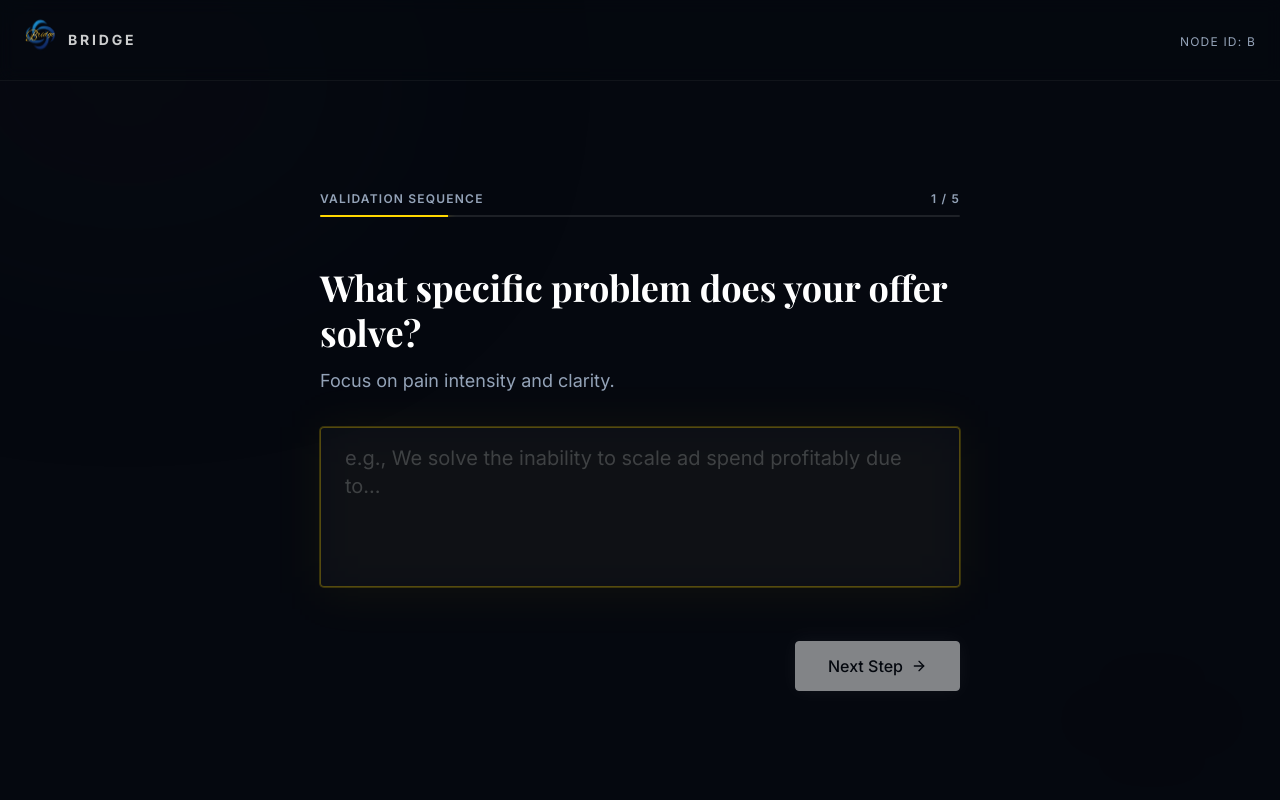
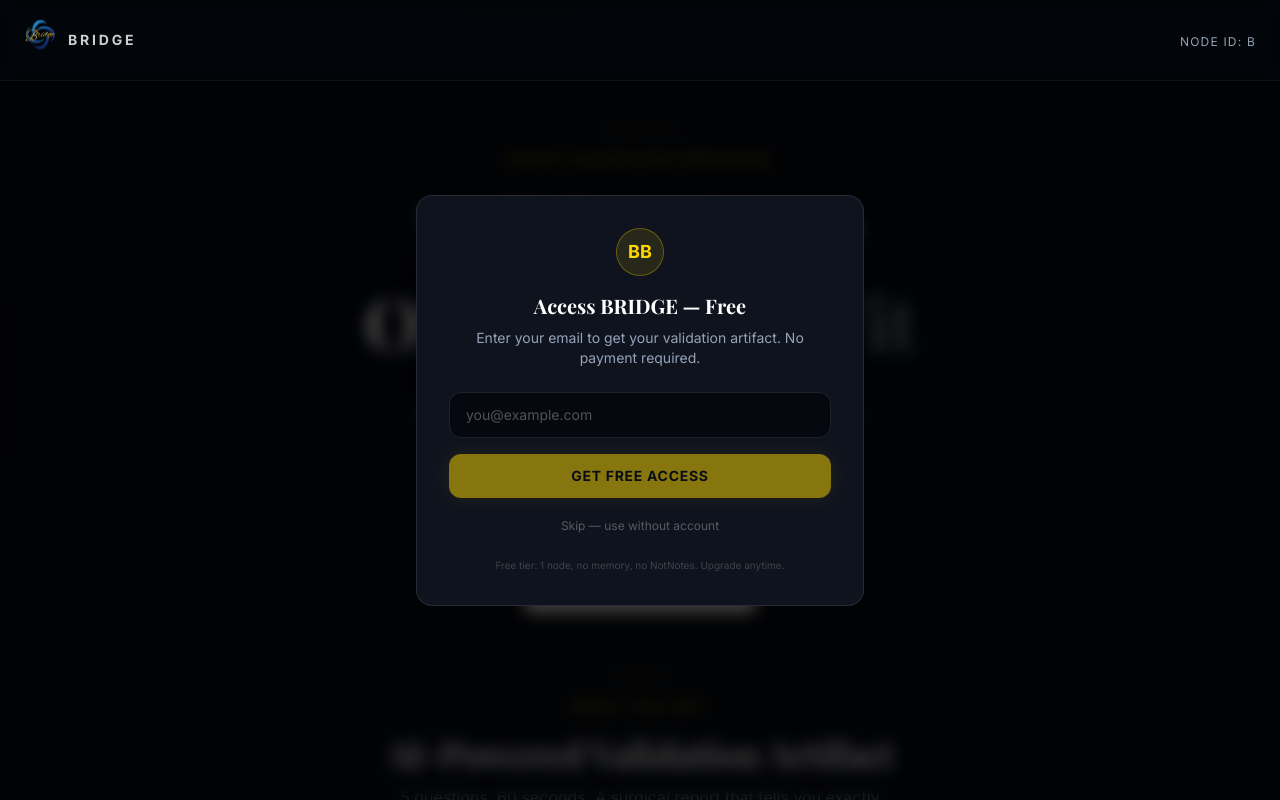
Before and after one commit to toidiputS/bridge-pwa, a React (Vite) app: page / in a window 1280 px wide. Both pictures are taken after a click on the button "Initiate Validation". Shown: the top 800 px of the page. Built offline with nearby package versions, Linux system fonts and the light colour scheme; no server answers.

Commit message:
Add Supabase email auth, Stripe payment links, EmailGate modal, functional pricing buttons

```diff
--- a/App.tsx
+++ b/App.tsx
@@ -9,6 +9,7 @@ import { Button } from './components/Button';
 import { FeaturePreview } from './components/FeaturePreview';
 import { SquadFlow } from './components/SquadFlow';
 import { PricingTiers } from './components/PricingTiers';
+import { EmailGate } from './components/EmailGate';
 
 // Utility to generate the raw text format for "NotNotes"
 const generateArtifactText = (report: ValidationReport) => {
@@ -56,8 +57,14 @@ END OF REPORT
 export default function App() {
   const [state, setState] = useState<AppState>(AppState.WELCOME);
   const [report, setReport] = useState<ValidationReport | null>(null);
+  const [showEmailGate, setShowEmailGate] = useState(false);
 
   const handleStart = () => {
+    setShowEmailGate(true);
+  };
+
+  const handleEmailSuccess = () => {
+    setShowEmailGate(false);
     setState(AppState.QUESTIONS);
   };
 
@@ -143,7 +150,7 @@ export default function App() {
               <SquadFlow />
 
               {/* Pricing Section */}
-              <PricingTiers />
+              <PricingTiers onStartFree={handleStart} />
 
               {/* Bottom CTA */}
               <div className="text-center py-16">
@@ -153,6 +160,13 @@ export default function App() {
               </div>
             </motion.div>
           )}
+
+          {/* Email Gate Modal */}
+          <EmailGate
+            isOpen={showEmailGate}
+            onClose={() => setShowEmailGate(false)}
+            onSuccess={handleEmailSuccess}
+          />
 
           {state === AppState.QUESTIONS && (
             <motion.div
--- /dev/null
+++ b/components/EmailGate.tsx
@@ -0,0 +1,136 @@
+import React, { useState } from 'react';
+import { motion, AnimatePresence } from 'framer-motion';
+import { signInWithEmail } from '../services/supabase';
+
+interface EmailGateProps {
+    isOpen: boolean;
+    onClose: () => void;
+    onSuccess: () => void;
+}
+
+export const EmailGate: React.FC<EmailGateProps> = ({ isOpen, onClose, onSuccess }) => {
+    const [email, setEmail] = useState('');
+    const [loading, setLoading] = useState(false);
+    const [sent, setSent] = useState(false);
+    const [error, setError] = useState('');
+
+    const handleSubmit = async (e: React.FormEvent) => {
+        e.preventDefault();
+        if (!email.trim()) return;
+
+        setLoading(true);
+        setError('');
+
+        try {
+            await signInWithEmail(email);
+            setSent(true);
+            // Allow immediate access on free tier — magic link is for persistent access later
+            setTimeout(() => {
+                onSuccess();
+            }, 2000);
+        } catch (err: any) {
+            setError(err.message || 'Failed to send. Please try again.');
+            setLoading(false);
+        }
+    };
+
+    const handleSkip = () => {
+        // Free tier: let them use without email, but no memory/persistence
+        onSuccess();
+    };
+
+    return (
+        <AnimatePresence>
+            {isOpen && (
+                <motion.div
+                    initial={{ opacity: 0 }}
+                    animate={{ opacity: 1 }}
+                    exit={{ opacity: 0 }}
+                    className="fixed inset-0 z-100 flex items-center justify-center bg-black/70 backdrop-blur-sm px-4"
+                    onClick={onClose}
+                >
+                    <motion.div
+                        initial={{ opacity: 0, scale: 0.9, y: 20 }}
+                        animate={{ opacity: 1, scale: 1, y: 0 }}
+                        exit={{ opacity: 0, scale: 0.95, y: 10 }}
+                        transition={{ duration: 0.3, ease: [0.16, 1, 0.3, 1] }}
+                        className="bg-bridge-card border border-white/10 rounded-2xl p-8 max-w-md w-full shadow-2xl"
+                        onClick={(e) => e.stopPropagation()}
+                    >
+                        {!sent ? (
+                            <>
+                                {/* Header */}
+                                <div className="text-center mb-6">
+                                    <div className="w-12 h-12 rounded-full bg-bridge-gold/10 border border-bridge-gold/30 flex items-center justify-center mx-auto mb-4">
+                                        <span className="text-bridge-gold text-lg font-bold">BB</span>
+                                    </div>
+                                    <h3 className="text-xl font-serif font-bold text-white mb-2">
+                                        Access BRIDGE — Free
+                                    </h3>
+                                    <p className="text-sm text-bridge-subtext">
+                                        Enter your email to get your validation artifact. No payment required.
+                                    </p>
+                                </div>
+
+                                {/* Form */}
+                                <form onSubmit={handleSubmit} className="space-y-4">
+                                    <div>
+                                        <input
+                                            type="email"
+                                            value={email}
+                                            onChange={(e) => setEmail(e.target.value)}
+                                            placeholder="you@example.com"
+                                            required
+                                            className="w-full px-4 py-3 bg-bridge-dark border border-white/10 rounded-xl text-white placeholder:text-white/30 focus:outline-none focus:border-bridge-gold/50 focus:ring-1 focus:ring-bridge-gold/20 transition-all text-sm"
+                                        />
+                                    </div>
+
+                                    {error && (
+                                        <p className="text-red-400 text-xs">{error}</p>
+                                    )}
+
+                                    <button
+                                        type="submit"
+                                        disabled={loading || !email.trim()}
+                                        className="w-full py-3 rounded-xl text-sm font-bold uppercase tracking-wider bg-bridge-gold text-bridge-dark hover:bg-bridge-gold/90 transition-all disabled:opacity-50 disabled:cursor-not-allowed shadow-[0_0_20px_rgba(255,215,0,0.15)]"
+                                    >
+                                        {loading ? 'Sending...' : 'Get Free Access'}
+                                    </button>
+                                </form>
+
+                                {/* Skip option */}
+                                <button
+                                    onClick={handleSkip}
+                                    className="w-full mt-3 py-2 text-xs text-white/30 hover:text-white/50 transition-colors"
+                                >
+                                    Skip — use without account
+                                </button>
+
+                                {/* Fine print */}
+                                <p className="text-[10px] text-white/20 text-center mt-4">
+                                    Free tier: 1 node, no memory, no NotNotes. Upgrade anytime.
+                                </p>
+                            </>
+                        ) : (
+                            /* Success state */
+                            <div className="text-center py-4">
+                                <div className="w-16 h-16 rounded-full bg-green-400/10 border border-green-400/30 flex items-center justify-center mx-auto mb-4">
+                                    <svg className="w-8 h-8 text-green-400" fill="none" viewBox="0 0 24 24" stroke="currentColor">
+                                        <path strokeLinecap="round" strokeLinejoin="round" strokeWidth={2} d="M5 13l4 4L19 7" />
+                                    </svg>
+                                </div>
+                                <h3 className="text-xl font-serif font-bold text-white mb-2">Check Your Email</h3>
+                                <p className="text-sm text-bridge-subtext mb-1">
+                                    We sent a login link to <span className="text-white">{email}</span>
+                                </p>
+                                <p className="text-xs text-bridge-subtext">
+                                    Launching BRIDGE in a moment...
+                                </p>
+                            </div>
+                        )}
+                    </motion.div>
+                </motion.div>
+            )}
+        </AnimatePresence>
+    );
+};
--- a/components/PricingTiers.tsx
+++ b/components/PricingTiers.tsx
@@ -1,5 +1,11 @@
 import React from 'react';
 import { motion } from 'framer-motion';
+
+interface PricingTiersProps {
+    onStartFree: () => void;
+}
+
+const STRIPE_NODE_LINK = import.meta.env.VITE_STRIPE_NODE_LINK || '#';
 
 const tiers = [
     {
@@ -15,6 +21,7 @@ const tiers = [
         excluded: ['Memory', 'NotNotes', 'Oracle'],
         highlight: false,
         cta: 'Start Free',
+        action: 'free' as const,
     },
     {
         name: 'Node',
@@ -30,6 +37,7 @@ const tiers = [
         excluded: ['Oracle'],
         highlight: false,
         cta: 'Get Node',
+        action: 'stripe-node' as const,
     },
     {
         name: 'Squad',
@@ -45,6 +53,7 @@ const tiers = [
         highlight: true,
         cta: 'Get the Squad',
         badge: 'MOST POPULAR',
+        action: 'coming-soon' as const,
     },
     {
         name: 'Squad+',
@@ -59,6 +68,7 @@ const tiers = [
         excluded: ['Oracle'],
         highlight: false,
         cta: 'Upgrade to Squad+',
+        action: 'coming-soon' as const,
     },
     {
         name: 'Platoon',
@@ -75,6 +85,7 @@ const tiers = [
         highlight: false,
         cta: 'Go Platoon',
         altPrice: '$1,997/yr',
+        action: 'coming-soon' as const,
     },
 ];
 
@@ -87,7 +98,21 @@ const fadeUp = {
     }),
 };
 
-export const PricingTiers: React.FC = () => {
+export const PricingTiers: React.FC<PricingTiersProps> = ({ onStartFree }) => {
+    const handleClick = (action: string) => {
+        switch (action) {
+            case 'free':
+                onStartFree();
+                break;
+            case 'stripe-node':
+                window.open(STRIPE_NODE_LINK, '_blank');
+                break;
+            case 'coming-soon':
+                // Squad/Platoon links will be wired when those products are set up
+                break;
+        }
+    };
+
     return (
         <section className="w-full max-w-6xl mx-auto py-20 px-4">
             {/* Section Header */}
@@ -171,12 +196,15 @@ export const PricingTiers: React.FC = () => {
 
                         {/* CTA Button */}
                         <button
-                            className={`mt-5 w-full py-2.5 rounded-lg text-xs font-bold uppercase tracking-wider transition-all ${tier.highlight
+                            onClick={() => handleClick(tier.action)}
+                            className={`mt-5 w-full py-2.5 rounded-lg text-xs font-bold uppercase tracking-wider transition-all cursor-pointer ${tier.highlight
                                     ? 'bg-bridge-gold text-bridge-dark hover:bg-bridge-gold/90 shadow-[0_0_15px_rgba(255,215,0,0.2)]'
-                                    : 'bg-white/5 text-white/70 hover:bg-white/10 border border-white/10'
+                                    : tier.action === 'coming-soon'
+                                        ? 'bg-white/5 text-white/40 border border-white/5 cursor-default'
+                                        : 'bg-white/5 text-white/70 hover:bg-white/10 border border-white/10'
                                 }`}
                         >
-                            {tier.cta}
+                            {tier.action === 'coming-soon' ? `${tier.cta} — Soon` : tier.cta}
                         </button>
                     </motion.div>
                 ))}
--- a/package.json
+++ b/package.json
@@ -10,6 +10,7 @@
   },
   "dependencies": {
     "@google/generative-ai": "^0.24.1",
+    "@supabase/supabase-js": "^2.97.0",
     "@tailwindcss/vite": "^4.2.0",
     "clsx": "^2.1.1",
     "framer-motion": "^12.34.1",
--- /dev/null
+++ b/services/supabase.ts
@@ -0,0 +1,41 @@
+import { createClient } from '@supabase/supabase-js';
+
+const supabaseUrl = import.meta.env.VITE_SUPABASE_URL;
+const supabaseAnonKey = import.meta.env.VITE_SUPABASE_ANON_KEY;
+
+if (!supabaseUrl || !supabaseAnonKey) {
+    console.warn('Supabase credentials missing. Auth will not work.');
+}
+
+export const supabase = createClient(supabaseUrl || '', supabaseAnonKey || '');
+
+/**
+ * Sign in with email using Supabase Magic Link (passwordless).
+ * Sends a login link to the user's email.
+ */
+export const signInWithEmail = async (email: string) => {
+    const { data, error } = await supabase.auth.signInWithOtp({
+        email,
+        options: {
+            emailRedirectTo: window.location.origin,
+        },
+    });
+    if (error) throw error;
+    return data;
+};
+
+/**
+ * Get the current session (if any).
+ */
+export const getSession = async () => {
+    const { data: { session } } = await supabase.auth.getSession();
+    return session;
+};
+
+/**
+ * Sign out the current user.
+ */
+export const signOut = async () => {
+    const { error } = await supabase.auth.signOut();
+    if (error) throw error;
+};
```
Also changed, not shown: 1 other file (tests, documents, lock files or other folders).
